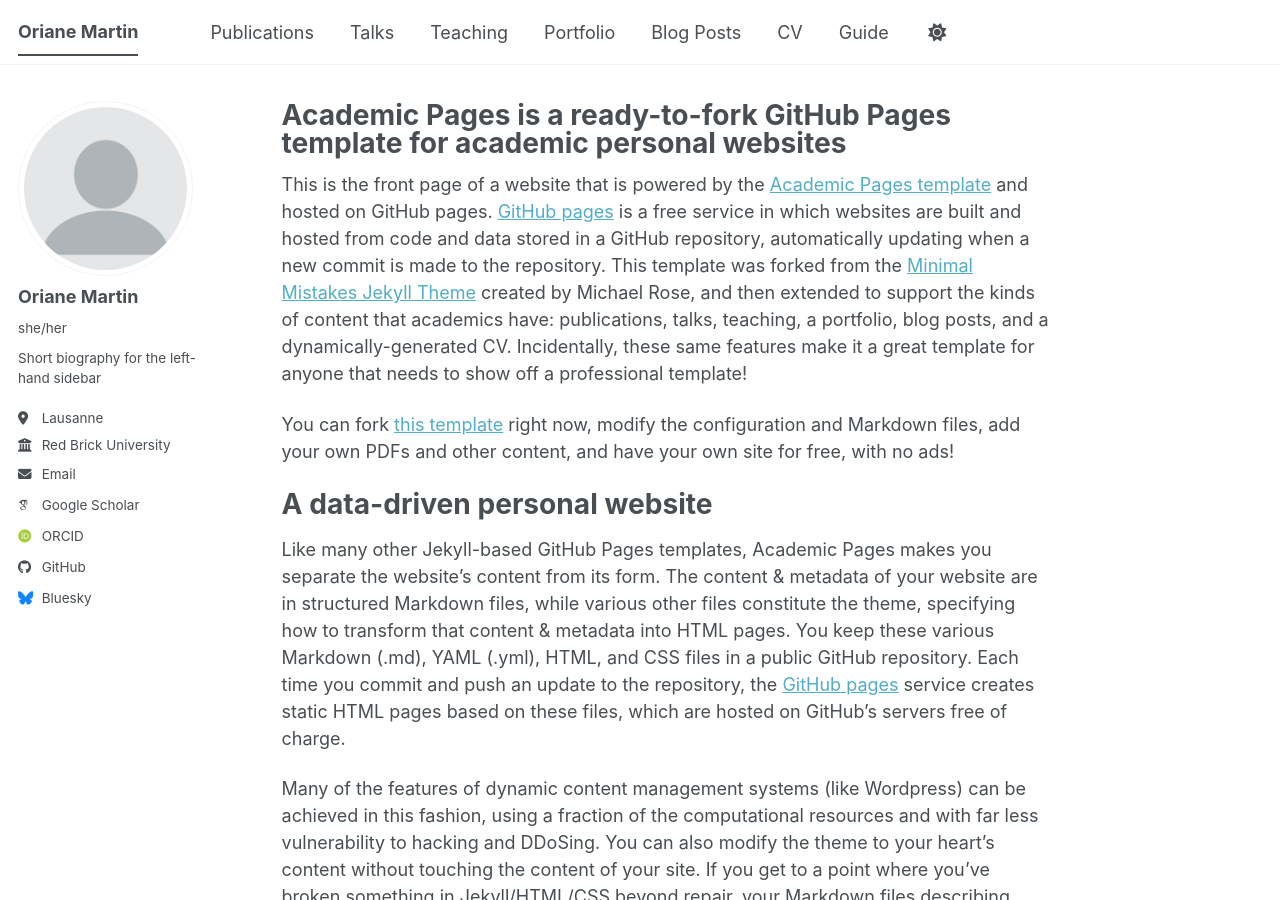
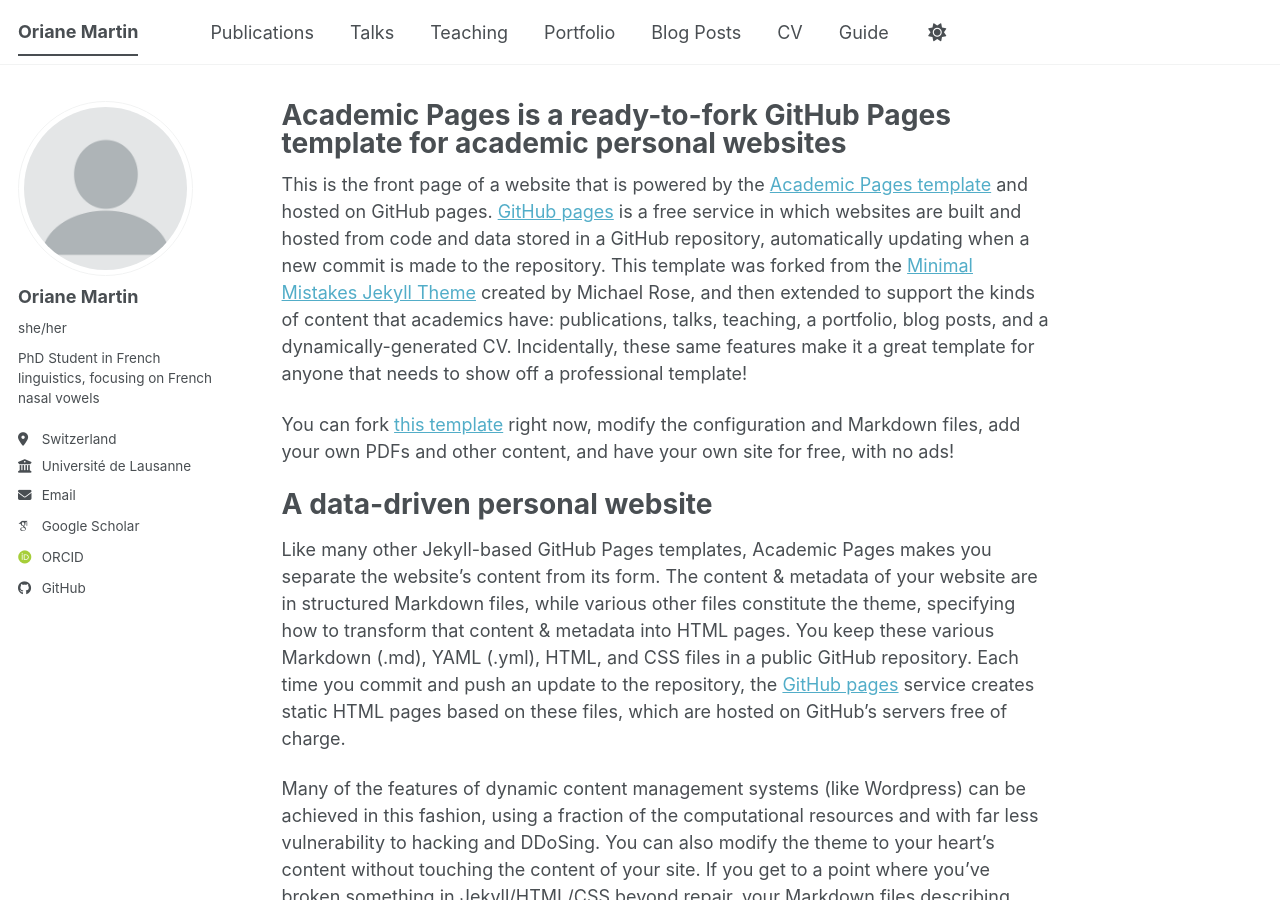
Before and after one commit to orianemartin/orianemartin, a Jekyll site: the page built from _pages/about.md, in a window 1280 px wide and 900 px high. Built offline with Jekyll 4.4.1, drawn with Linux system fonts in a browser that asks for light colours; some web fonts are replaced; a script bundle is joined from its source files by our own code; library files that are not in the unit come from our copies.

Commit message:
Update _config.yml

```diff
--- a/_config.yml
+++ b/_config.yml
@@ -12,7 +12,7 @@
 title                    : "Oriane Martin"
 title_separator          : "-"
 name                     : &name "Oriane Martin"
-description              : &description "Your Name's academic portfolio"   # Update this with a general description of your site, this is the default if not overridden by a page
+description              : &description "Oriane Martin's website, PhD student in linguistics, focusing on nasal vowels"   # Update this with a general description of your site, this is the default if not overridden by a page
 url                      : "https://orianemartin.github.io/orianemartin" # The base hostname & protocol for your site e.g. "https://[your GitHub username].github.io",
                                                            # or if you already have some other page hosted on Github then use "https://[your GitHub username].github.io/[Your Repo Name]"
 baseurl                  : "" # the subpath of your site, e.g. "/blog"
@@ -26,9 +26,9 @@
   avatar           : "profile.png"
   name             : "Oriane Martin"
   pronouns         : "she/her"
-  bio              : "Short biography for the left-hand sidebar"
-  location         : "Lausanne"
-  employer         : "Red Brick University"
+  bio              : "PhD Student in French linguistics, focusing on French nasal vowels"
+  location         : "Switzerland"
+  employer         : "Université de Lausanne"
   uri              : # URL
   email            : "oriane.martin@unil.ch"
 
@@ -51,13 +51,13 @@
   bitbucket        : # Username - Update with your username on the site
   codepen          : # Username
   dribbble         : # Username
-  github           : "academicpages"
+  github           : "orianemartin"
   kaggle           : # Username
   stackoverflow    : # User number or user number and name (i.e., use "1" or "1/jeff-atwood")
 
   # Social media
   artstation       : # Username
-  bluesky          : "bsky.app" # Replace this with you Bluesky username
+  bluesky          : # Username
   facebook         : # Username
   flickr           : # Username
   foursquare       : # Username
@@ -66,7 +66,7 @@
   keybase          : # Username
   instagram        : # Username
   lastfm           : # Username
-  linkedin         : # Username
+  linkedin         : # martinorian
   mastodon         : # URL
   medium           : # URL
   pinterest        : # Username
```
